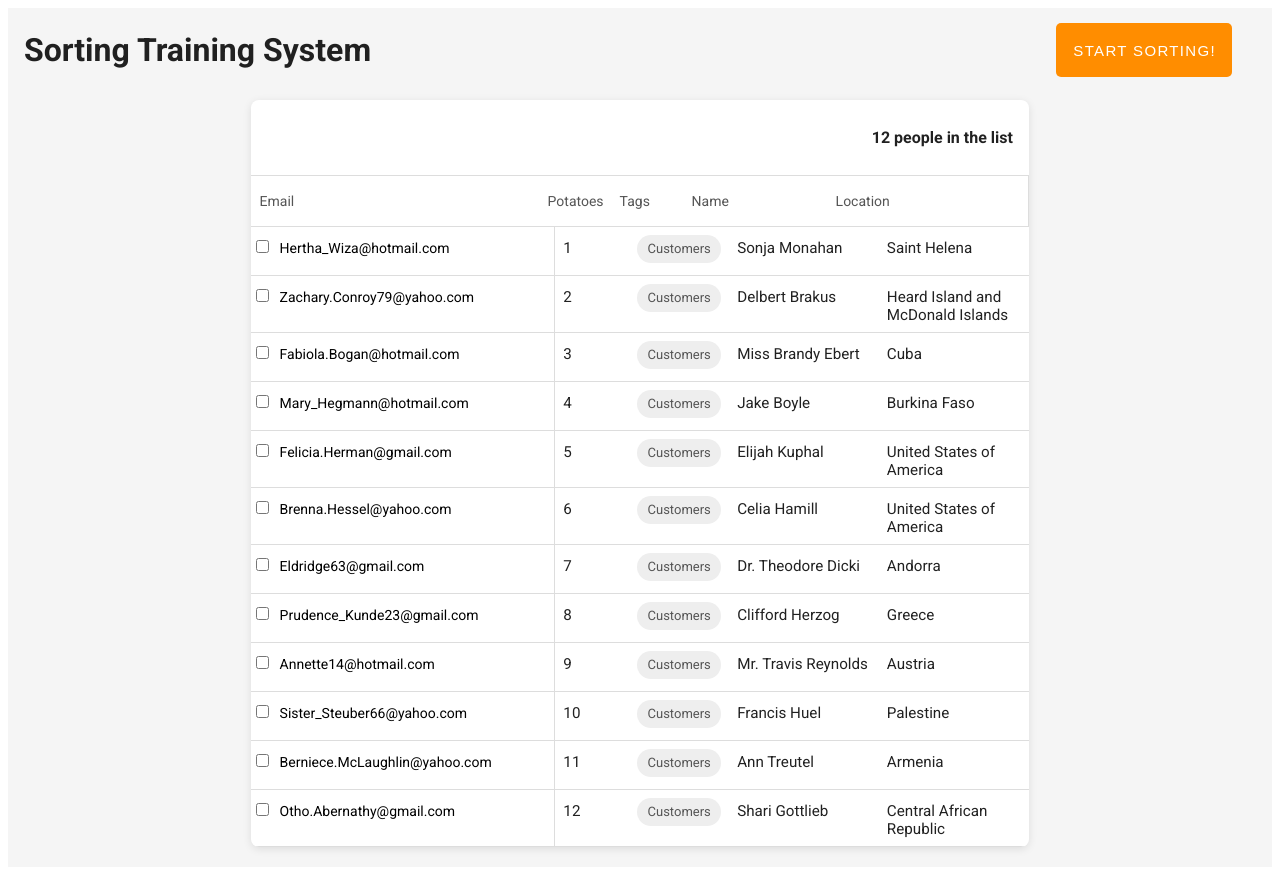
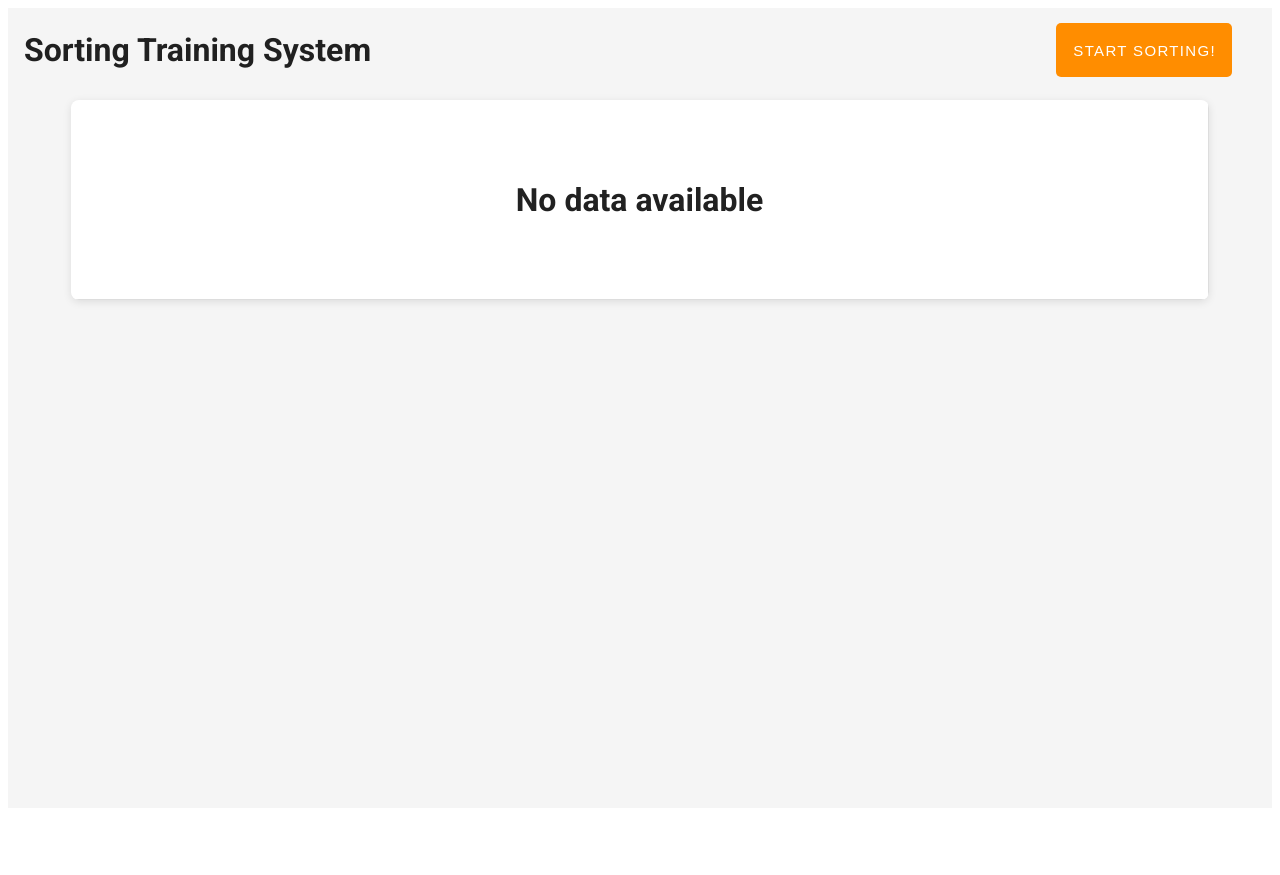
Before and after one commit to Tahmid79/vue-test-project, a Vue app: page / in a window 1280 px wide. After the commit the page ends 816 px from the top, so only its background shows below. Built offline with nearby package versions, Linux system fonts and the light colour scheme.

Commit message:
no data view

```diff
--- a/src/components/DragTest.vue
+++ b/src/components/DragTest.vue
@@ -1,5 +1,16 @@
 <template>
-  <table class="draggable-container">
+
+  <table class="draggable-container empty-table" v-if="items?.length === 0">
+    <tbody>
+      <tr>
+        <td align="center">
+          <h1 class="mx-32 empty-text">No data available</h1>
+        </td>
+      </tr>
+    </tbody>
+  </table>
+
+  <table v-if="items?.length > 0" class="draggable-container">
     <thead class="header-container">
       <tr class="table-top-segment" style="display: flex; justify-content: end">
         <p class="list-text">{{ items?.length }} people in the list</p>
@@ -95,7 +106,7 @@ const generateData = (num: number) => {
 };
 
 // Generate 12 items for the list
-generateData(12);
+// generateData(12);
 
 const dragStart = () => {
   console.log("Drag started");
@@ -234,7 +245,17 @@ tr:hover {
     color: rgba(85, 85, 85, 1);
     margin: auto;
     width: 100%;
-  }
+}
+
+.empty-table{
+  width: 90%;
+  height: 200px;
+}
+
+.empty-text{
+  text-align: center;
+}
+
 
 /* Responsive Design */
 @media screen and (max-width: 768px) {
```
